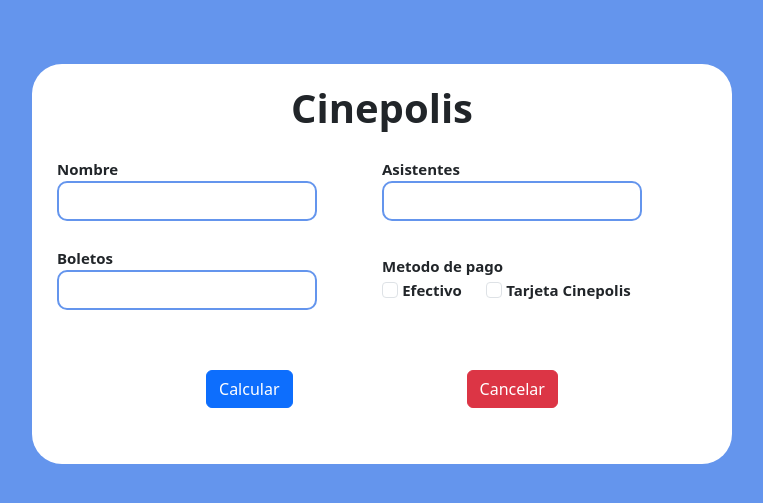
After one commit to IDGS-801-21000405/introFlask, a Flask app: page /cinepolis in a window 1280 px wide. The commit adds this page. Shown: the top 503 px of the page, without its empty margins (258-1021 px from the left). Run offline with Flask 3, Linux system fonts and the light colour scheme.

Commit message:
cinepolis 12022025

```diff
--- a/main.py
+++ b/main.py
@@ -1,4 +1,4 @@
-from flask import Flask, render_template
+from flask import Flask, render_template, request
 
 app = Flask(__name__)
 
@@ -7,7 +7,6 @@
     titulo = 'IDGS801'
     lista = ['Carlos', 'Christian', 'Briones', 'Milton']
     return render_template('index.html', titulo=titulo, lista=lista)
-
 
 @app.route("/ejemplo1")
 def ejemplo1():
@@ -49,5 +48,69 @@
         <h1>El parámetro es: {param}</h1>
     '''
 
+@app.route("/operaciones")
+def operaciones():
+    return render_template("OperacionesBasicas.html")
+
+@app.route("/cinepolis", methods=["GET","POST"])
+def cinepolis():
+    nombre = request.form.get("nombre")
+    if nombre:
+        return render_template("cinepolis.html", nombre=nombre)
+
+    return render_template("cinepolis.html")
+
+@app.route("/resultado-cinepolis", methods=["POST"])
+def resultadoCinepolis():
+    nombre = request.form.get("nombre")
+    asistentes = int(request.form.get("asistentes"))
+    boletos = int(request.form.get("boletos"))
+    metodo = int(request.form.get("metodo"))
+    ventaTotal = 0
+    venta = 0
+    descuento = 0
+
+    boletosPermitidos =  7 * asistentes
+    if boletos <= boletosPermitidos:
+        total = boletos * 12
+        descuento = 0
+        if boletos > 5:
+            descuento = 15
+        elif 2 < boletos <= 5:
+            descuento = 10
+        if metodo == 2:
+            descuento += 10
+        totalVenta = total - (total * descuento / 100)
+    else:
+        resultado = f'Solamente puede comprar: {boletosPermitidos} boletos'
+        return render_template("cinepolis-resultado.html", resultado=resultado)
+
+    if metodo == 1:
+        metodo = 'Efectivo'
+    elif metodo == 2:
+        metodo = 'Tarjeta Cinepolis'
+
+    return render_template("cinepolis-resultado.html", nombre=nombre, asistentes=asistentes, boletos=boletos, metodo=metodo, totalVenta=totalVenta)
+
+@app.route("/resultado", methods=["POST"])
+def resultado():
+
+    numero1 = request.form.get("numero1")
+    numero2 = request.form.get("numero2")
+    tipoOperacion = int(request.form.get("operacion"))
+
+    resultado = ""
+
+    if (tipoOperacion == 1):
+        resultado = "La suma de {} + {} es = {}".format(numero1, numero2, str(int(numero1)+int(numero2)))
+    elif (tipoOperacion == 2):
+        resultado =  "La resta de {} - {} es = {}".format(numero1, numero2, str(int(numero1)-int(numero2)))
+    elif (tipoOperacion == 3):
+        resultado =  "La multiplicacion de {} * {} es = {}".format(numero1, numero2, str(int(numero1)*int(numero2)))
+    elif (tipoOperacion == 4):
+        resultado =  "La division de {} / {} es = {}".format(numero1, numero2, str(int(numero1)/int(numero2)))
+
+    return resultado
+
 if __name__ == "__main__":
     app.run(debug=True, port=3000)
--- a/static/css/index.css
+++ b/static/css/index.css
@@ -13,3 +13,96 @@
         cursor: pointer;
     }
 }
+
+body {
+    background-color: cornflowerblue;
+    display: flex;
+    justify-content: center;
+    align-content: center;
+}
+
+.cinepolis {
+    display: flex;
+    justify-content: center;
+    align-content: center;
+    flex-direction: column;
+    align-items: center;
+    margin-top: 5%;
+}
+
+.div-resultado {
+    background-color: white;
+    width: 500px;
+    height: 450px;
+    border-radius: 30px;
+    margin-top: 5%;
+
+    form {
+        margin-top: 30px;
+        display: flex;
+        justify-content: center;
+    }
+
+    h1 {
+        text-align: center;
+        margin-top: 20px;
+        font-weight: bold;
+    }
+
+    h3 {
+        text-align: center;
+    }
+
+    p {
+        text-align: center;
+        margin-top: 20px;
+    }
+}
+
+.div-principal {
+    background-color: white;
+    width: 700px;
+    height: 400px;
+    border-radius: 30px;
+
+    h1 {
+        text-align: center;
+        margin: 20px;
+        font-weight: bold;
+    }
+
+    .form-buttons {
+        display: flex;
+        justify-content: space-evenly;
+        align-items: center;
+        margin-top: 60px;
+    }
+
+    .form-inputs {
+        display: flex;
+        justify-content: center;
+        align-items: center;
+        margin: 25px;
+
+        .form-group {
+            width: 100%;
+
+            label {
+                font-weight: bold;
+                font-size: 15px;
+            }
+
+            .form-control {
+                width: 80%;
+                outline: none;
+                border-radius: 10px;
+                background-color: white;
+                border: 2px solid cornflowerblue;
+                color: black;
+                font-weight: bold;
+            }
+        }
+    }
+
+
+}
--- /dev/null
+++ b/templates/base.html
@@ -0,0 +1,16 @@
+<!DOCTYPE html>
+<html lang="en">
+<head>
+    <meta charset="UTF-8">
+    <meta name="viewport" content="width=device-width, initial-scale=1.0">
+    <link href="https://cdn.jsdelivr.net/npm/bootstrap@5.3.3/dist/css/bootstrap.min.css" rel="stylesheet"
+        integrity="sha384-QWTKZyjpPEjISv5WaRU9OFeRpok6YctnYmDr5pNlyT2bRjXh0JMhjY6hW+ALEwIH" crossorigin="anonymous">
+    <link rel="stylesheet" href="../static/css/index.css">
+    <title>Document</title>
+</head>
+<body>
+    {%block container%}
+
+    {%endblock%}
+</body>
+</html>
--- /dev/null
+++ b/templates/cinepolis.html
@@ -0,0 +1,39 @@
+{%extends 'base.html'%}
+{%block container%}
+
+<div class="cinepolis">
+    <div class="div-principal">
+        <h1>Cinepolis</h1>
+        <form action="resultado-cinepolis" method="post">
+            <div class="form-inputs">
+                <div class="form-group">
+                    <label for="nombre">Nombre</label>
+                    <input type="text" class="form-control" id="nombre" name="nombre" value="{{ nombre if nombre is defined else '' }}">
+                </div>
+                <div class="form-group">
+                    <label for="asistentes">Asistentes</label>
+                    <input type="number" class="form-control" id="asistentes" name="asistentes">
+                </div>
+            </div>
+            <div class="form-inputs">
+                <div class="form-group">
+                    <label for="boletos">Boletos</label>
+                    <input type="number" class="form-control" id="boletos" name="boletos">
+                </div>
+                <div class="form-group">
+                    <label for="numero1">Metodo de pago</label>
+                    <br>
+                    <input type="checkbox" class="form-check-input" id="tarjeta-cinepolis" name="metodo" value="1">
+                    <label for="tarjeta-cinepolis">Efectivo</label>
+                    <input type="checkbox" class="form-check-input" id="tarjeta-cinepolis" name="metodo" value="2" style="margin-left: 20px;">
+                    <label for="tarjeta-cinepolis">Tarjeta Cinepolis</label>
+                </div>
+            </div>
+            <div class="form-buttons">
+                <button type="submit" class="btn btn-primary">Calcular</button>
+                <button type="reset" class="btn btn-danger">Cancelar</button>
+            </div>
+        </form>
+    </div>
+</div>
+{%endblock%}
```
Also changed, not shown: templates/OperacionesBasicas.html (added, +46 -0 lines), templates/cinepolis-resultado.html (added, +38 -0 lines), templates/index.html (+2 -5 lines).
